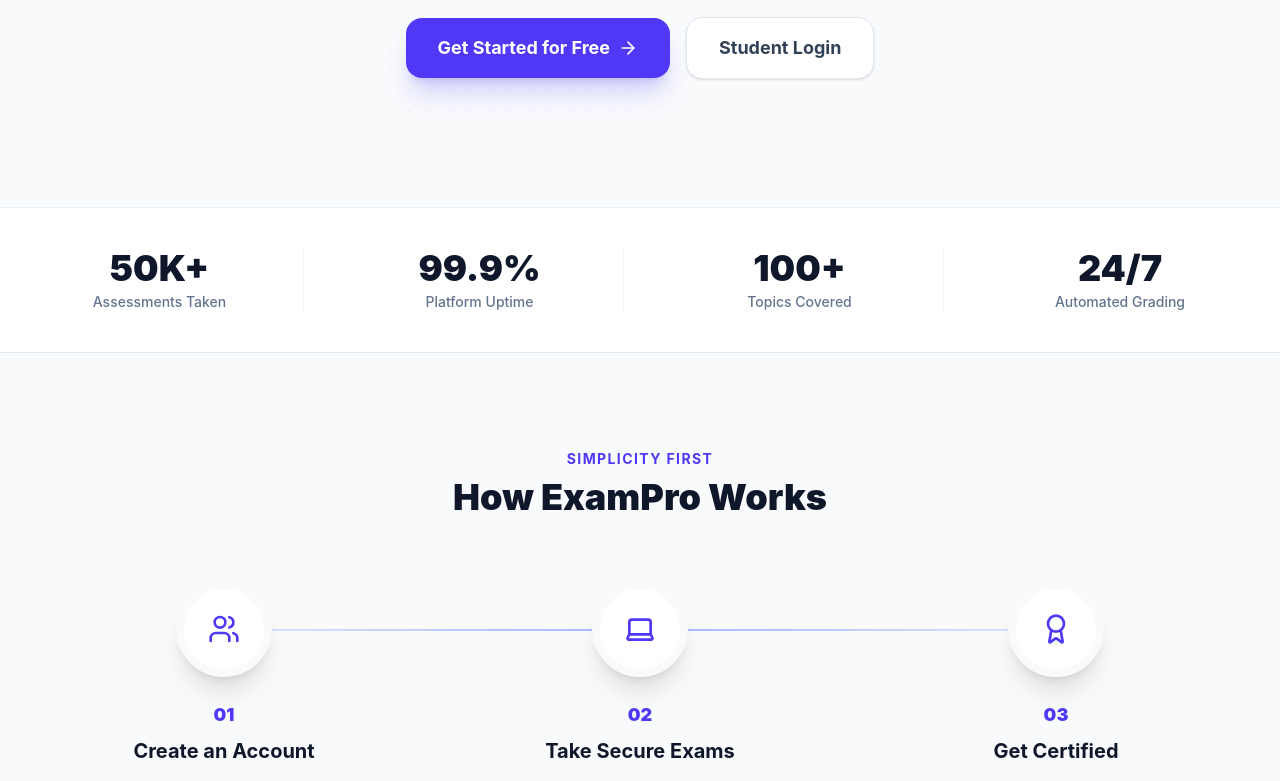
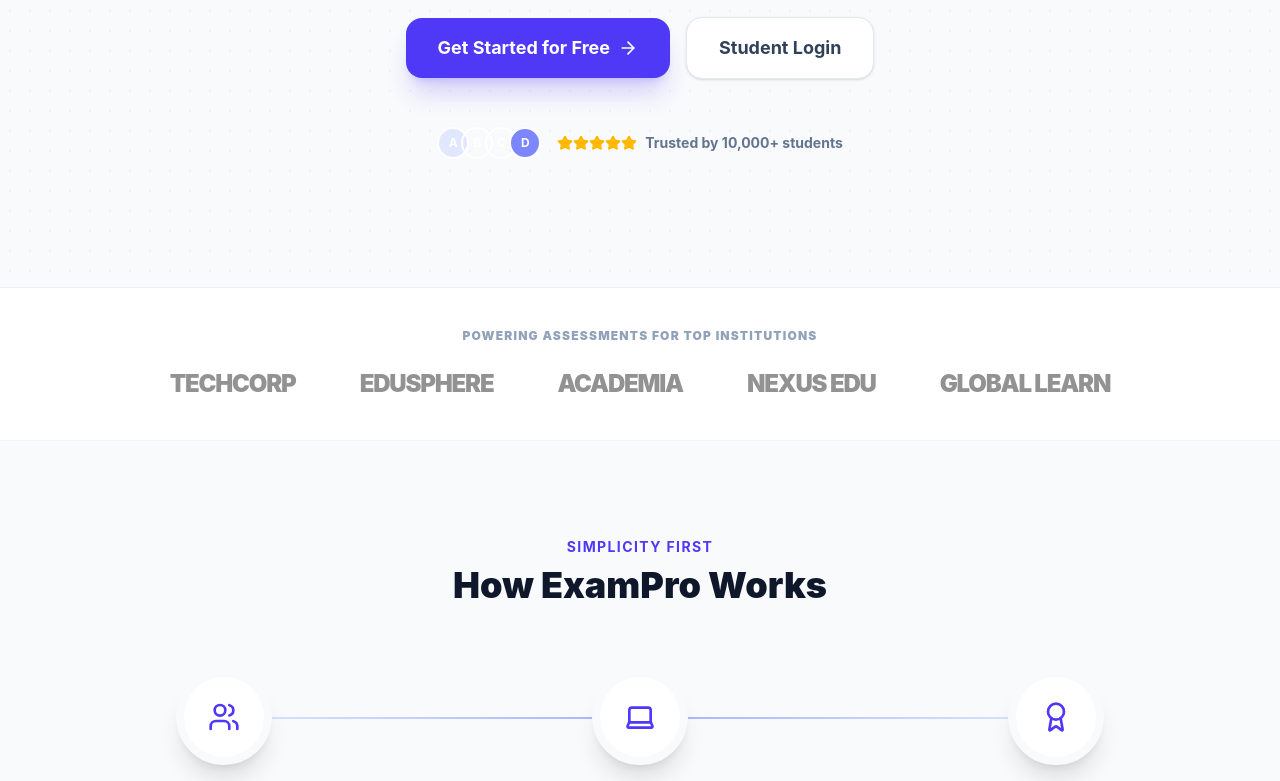
Before and after one commit to harshit-zx/online-exam-system, a React (Vite) app in the folder frontend/: page / in a window 1280 px wide. Shown: the part 780-1561 px from the top of the page. Built offline with nearby package versions, Linux system fonts and the light colour scheme; no server answers.

Commit message:
Refactor Home component with new features and FAQs

```diff
--- a/frontend/src/pages/Home.jsx
+++ b/frontend/src/pages/Home.jsx
@@ -9,7 +9,10 @@
   Users,
   Laptop,
   BarChart3,
-  Lock,
+  Star,
+  CheckCircle2,
+  HelpCircle,
+  Quote
 } from "lucide-react";
 import { useAuth } from "../context/AuthContext";
 import Footer from "../components/Footer";
@@ -21,31 +24,37 @@
   const dashboardPath =
     user?.role === "admin" ? "/admin/dashboard" : "/student/dashboard";
 
+  // Dummy Data for Exams
   const sampleExams = [
     {
       _id: "demo1",
       title: "Full-Stack Web Development Basics",
-      description:
-        "Test your knowledge on React, Node.js, and MongoDB fundamentals. Perfect for beginners looking to validate their skills.",
+      description: "Test your knowledge on React, Node.js, and MongoDB fundamentals. Perfect for beginners looking to validate their skills.",
       duration: 45,
       questions: new Array(20),
     },
     {
       _id: "demo2",
       title: "Advanced System Design",
-      description:
-        "Evaluate your understanding of scalable architectures, microservices, and database optimization techniques.",
+      description: "Evaluate your understanding of scalable architectures, microservices, and database optimization techniques.",
       duration: 60,
       questions: new Array(15),
     },
     {
       _id: "demo3",
       title: "Data Structures & Algorithms",
-      description:
-        "A comprehensive assessment covering arrays, trees, graphs, and algorithmic time complexities.",
+      description: "A comprehensive assessment covering arrays, trees, graphs, and algorithmic time complexities.",
       duration: 90,
       questions: new Array(30),
     },
+  ];
+
+  // Dummy Data for FAQs
+  const faqs = [
+    { q: "Is the anti-cheat system really secure?", a: "Yes. Our engine detects tab-switching, prevents copy-pasting, and issues automatic warnings to ensure complete academic integrity." },
+    { q: "Can I take exams on my mobile phone?", a: "Absolutely! The platform is 100% responsive, meaning you can take assessments seamlessly on desktops, tablets, or mobile devices." },
+    { q: "How do I get my certificate?", a: "Once you achieve a passing score, a high-resolution PDF certificate is instantly generated and available for download in your Results dashboard." },
+    { q: "What happens if my internet drops during an exam?", a: "We use local session storage to anchor your timer. If you disconnect or accidentally refresh, your timer and progress will pick right back up where you left off." }
   ];
 
   const handleExamClick = () => {
@@ -60,12 +69,10 @@
     <div className="min-h-screen bg-slate-50 font-sans selection:bg-indigo-100 selection:text-indigo-900">
       <Navbar />
 
-      {/* 1. HERO SECTION WITH MODERN DOT GRID */}
+      {/* 1. HERO SECTION */}
       <section className="relative pt-32 pb-24 md:pt-40 md:pb-32 px-4 overflow-hidden border-b border-slate-200/60">
-        {/* Background Dot Grid */}
-        <div className="absolute inset-0 bg-[radial-gradient(#e5e7eb_1px,transparent_1px)] bg-size-[20px_20px] opacity-50"></div>
-        {/* Glowing Orbs */}
-        <div className="absolute top-0 left-1/2 -translate-x-1/2 w-200 h-150 bg-linear-to-tr from-indigo-500/10 via-blue-500/10 to-purple-500/5 rounded-full blur-[100px] -z-10 pointer-events-none"></div>
+        <div className="absolute inset-0 bg-[radial-gradient(#e5e7eb_1px,transparent_1px)] bg-[size:20px_20px] opacity-50"></div>
+        <div className="absolute top-0 left-1/2 -translate-x-1/2 w-[800px] h-[600px] bg-gradient-to-tr from-indigo-500/10 via-blue-500/10 to-purple-500/5 rounded-full blur-[100px] -z-10 pointer-events-none"></div>
 
         <div className="max-w-5xl mx-auto text-center relative z-10">
           <div className="inline-flex items-center gap-2 px-4 py-2 rounded-full bg-white border border-slate-200 text-slate-600 font-bold text-xs sm:text-sm mb-8 shadow-sm hover:shadow-md transition-shadow">
@@ -75,36 +82,31 @@
 
           <h1 className="text-5xl md:text-7xl lg:text-8xl font-black text-slate-900 tracking-tight mb-8 leading-[1.1]">
             Master your skills with <br className="hidden md:block" />
-            <span className="text-transparent bg-clip-text bg-linear-to-r from-indigo-600 via-blue-600 to-indigo-600 bg-300% animate-gradient">
+            <span className="text-transparent bg-clip-text bg-gradient-to-r from-indigo-600 via-blue-600 to-indigo-600 animate-gradient">
               ExamPro
             </span>
           </h1>
 
           <p className="text-lg md:text-xl text-slate-600 max-w-2xl mx-auto mb-10 font-medium leading-relaxed">
             The most reliable platform for online examinations. Experience
-            bank-grade security, instant grading, and seamless assessment
-            management.
+            bank-grade security, instant grading, and seamless assessment management.
           </p>
 
-          <div className="flex flex-col sm:flex-row items-center justify-center gap-4">
+          <div className="flex flex-col sm:flex-row items-center justify-center gap-4 mb-12">
             {user ? (
               <Link
                 to={dashboardPath}
                 className="w-full sm:w-auto px-8 py-4 bg-slate-900 text-white font-bold rounded-2xl hover:bg-indigo-600 transition-all duration-300 shadow-xl shadow-slate-900/20 hover:shadow-indigo-600/30 active:scale-95 text-lg flex items-center justify-center gap-2 group"
               >
-                Enter Dashboard{" "}
-                <ArrowRight
-                  size={20}
-                  className="group-hover:translate-x-1 transition-transform"
-                />
+                Enter Dashboard <ArrowRight size={20} className="group-hover:translate-x-1 transition-transform" />
               </Link>
             ) : (
               <>
                 <Link
                   to="/signup"
-                  className="w-full sm:w-auto px-8 py-4 bg-indigo-600 text-white font-bold rounded-2xl hover:bg-indigo-700 transition-all shadow-xl shadow-indigo-600/20 active:scale-95 text-lg flex items-center justify-center gap-2"
+                  className="w-full sm:w-auto px-8 py-4 bg-indigo-600 text-white font-bold rounded-2xl hover:bg-indigo-700 transition-all shadow-xl shadow-indigo-600/20 active:scale-95 text-lg flex items-center justify-center gap-2 group"
                 >
-                  Get Started for Free <ArrowRight size={20} />
+                  Get Started for Free <ArrowRight size={20} className="group-hover:translate-x-1 transition-transform" />
                 </Link>
                 <Link
                   to="/login"
@@ -115,101 +117,57 @@
               </>
             )}
           </div>
-        </div>
-      </section>
 
-      {/* 2. SOCIAL PROOF / STATS STRIP */}
-      <section className="border-b border-slate-200 bg-white">
-        <div className="max-w-7xl mx-auto px-4 py-10">
-          <div className="grid grid-cols-2 md:grid-cols-4 gap-8 text-center divide-x divide-slate-100">
-            <div>
-              <h3 className="text-3xl md:text-4xl font-black text-slate-900">
-                50K+
-              </h3>
-              <p className="text-slate-500 font-medium text-sm mt-1">
-                Assessments Taken
-              </p>
+          {/* Trust Badge */}
+          <div className="flex items-center justify-center gap-2 text-sm font-bold text-slate-500">
+            <div className="flex -space-x-2 mr-2">
+              {[1, 2, 3, 4].map((i) => (
+                <div key={i} className={`w-8 h-8 rounded-full border-2 border-white bg-indigo-${i}00 flex items-center justify-center text-xs text-white`}>
+                   {String.fromCharCode(64 + i)}
+                </div>
+              ))}
             </div>
-            <div>
-              <h3 className="text-3xl md:text-4xl font-black text-slate-900">
-                99.9%
-              </h3>
-              <p className="text-slate-500 font-medium text-sm mt-1">
-                Platform Uptime
-              </p>
-            </div>
-            <div>
-              <h3 className="text-3xl md:text-4xl font-black text-slate-900">
-                100+
-              </h3>
-              <p className="text-slate-500 font-medium text-sm mt-1">
-                Topics Covered
-              </p>
-            </div>
-            <div>
-              <h3 className="text-3xl md:text-4xl font-black text-slate-900">
-                24/7
-              </h3>
-              <p className="text-slate-500 font-medium text-sm mt-1">
-                Automated Grading
-              </p>
-            </div>
+            <div className="flex text-amber-400"><Star size={16} fill="currentColor"/><Star size={16} fill="currentColor"/><Star size={16} fill="currentColor"/><Star size={16} fill="currentColor"/><Star size={16} fill="currentColor"/></div>
+            <span>Trusted by 10,000+ students</span>
           </div>
         </div>
       </section>
 
-      {/* 3. HOW IT WORKS (NEW) */}
+      {/* 2. TRUSTED BY LOGOS */}
+      <section className="py-10 bg-white border-b border-slate-100 overflow-hidden">
+         <div className="max-w-7xl mx-auto px-4 text-center">
+            <p className="text-xs font-black uppercase tracking-widest text-slate-400 mb-6">Powering assessments for top institutions</p>
+            <div className="flex flex-wrap justify-center items-center gap-8 md:gap-16 opacity-50 grayscale">
+               {['TECHCORP', 'EDUSPHERE', 'ACADEMIA', 'NEXUS EDU', 'GLOBAL LEARN'].map((name, idx) => (
+                  <span key={idx} className="text-xl md:text-2xl font-black text-slate-800 tracking-tighter">{name}</span>
+               ))}
+            </div>
+         </div>
+      </section>
+
+      {/* 3. HOW IT WORKS */}
       <section className="py-24 bg-slate-50">
         <div className="max-w-7xl mx-auto px-4 sm:px-6 lg:px-8">
           <div className="text-center mb-16">
-            <h2 className="text-sm font-bold text-indigo-600 uppercase tracking-widest mb-2">
-              Simplicity First
-            </h2>
-            <h3 className="text-3xl md:text-4xl font-black text-slate-900">
-              How ExamPro Works
-            </h3>
+            <h2 className="text-sm font-bold text-indigo-600 uppercase tracking-widest mb-2">Simplicity First</h2>
+            <h3 className="text-3xl md:text-4xl font-black text-slate-900">How ExamPro Works</h3>
           </div>
 
           <div className="grid md:grid-cols-3 gap-8 relative">
-            {/* Connecting Line for Desktop */}
-            <div className="hidden md:block absolute top-12 left-[15%] right-[15%] h-0.5 bg-linear-to-r from-indigo-100 via-indigo-300 to-indigo-100 z-0"></div>
+            <div className="hidden md:block absolute top-12 left-[15%] right-[15%] h-0.5 bg-gradient-to-r from-indigo-100 via-indigo-300 to-indigo-100 z-0"></div>
 
             {[
-              {
-                step: "01",
-                title: "Create an Account",
-                desc: "Sign up in seconds. Admins can create exams, students can browse them.",
-                icon: Users,
-              },
-              {
-                step: "02",
-                title: "Take Secure Exams",
-                desc: "Experience our locked-down assessment environment to prove your skills.",
-                icon: Laptop,
-              },
-              {
-                step: "03",
-                title: "Get Certified",
-                desc: "Receive instant AI grading and download your high-resolution certificate.",
-                icon: Award,
-              },
+              { step: "01", title: "Create an Account", desc: "Sign up in seconds. Admins can create exams, students can browse them.", icon: Users },
+              { step: "02", title: "Take Secure Exams", desc: "Experience our locked-down assessment environment to prove your skills.", icon: Laptop },
+              { step: "03", title: "Get Certified", desc: "Receive instant AI grading and download your high-resolution certificate.", icon: Award },
             ].map((item, i) => (
-              <div
-                key={i}
-                className="relative z-10 flex flex-col items-center text-center group"
-              >
-                <div className="w-24 h-24 bg-white rounded-full border-8 border-slate-50 shadow-xl flex items-center justify-center mb-6 group-hover:scale-110 transition-transform duration-300">
+              <div key={i} className="relative z-10 flex flex-col items-center text-center group">
+                <div className="w-24 h-24 bg-white rounded-full border-8 border-slate-50 shadow-xl flex items-center justify-center mb-6 group-hover:-translate-y-2 transition-transform duration-300">
                   <item.icon size={32} className="text-indigo-600" />
                 </div>
-                <span className="text-indigo-600 font-black text-lg mb-2">
-                  {item.step}
-                </span>
-                <h4 className="text-xl font-bold text-slate-900 mb-3">
-                  {item.title}
-                </h4>
-                <p className="text-slate-500 font-medium max-w-xs">
-                  {item.desc}
-                </p>
+                <span className="text-indigo-600 font-black text-lg mb-2">{item.step}</span>
+                <h4 className="text-xl font-bold text-slate-900 mb-3">{item.title}</h4>
+                <p className="text-slate-500 font-medium max-w-xs">{item.desc}</p>
               </div>
             ))}
           </div>
@@ -221,37 +179,18 @@
         <div className="max-w-7xl mx-auto px-4 sm:px-6 lg:px-8">
           <div className="flex flex-col md:flex-row justify-between items-end mb-12 gap-6">
             <div className="max-w-2xl">
-              <h2 className="text-3xl md:text-4xl font-black text-slate-900 mb-4">
-                Featured Assessments
-              </h2>
-              <p className="text-slate-500 font-medium text-lg">
-                Preview our top-rated exams. Create an account to unlock full
-                access, track your progress, and earn completion certificates.
-              </p>
+              <h2 className="text-3xl md:text-4xl font-black text-slate-900 mb-4">Featured Assessments</h2>
+              <p className="text-slate-500 font-medium text-lg">Preview our top-rated exams. Create an account to unlock full access, track your progress, and earn completion certificates.</p>
             </div>
-            <Link
-              to="/signup"
-              className="text-indigo-600 font-bold hover:text-indigo-700 flex items-center gap-2 shrink-0 group"
-            >
-              View All Exams{" "}
-              <ArrowRight
-                size={18}
-                className="group-hover:translate-x-1 transition-transform"
-              />
+            <Link to="/signup" className="text-indigo-600 font-bold hover:text-indigo-700 flex items-center gap-2 shrink-0 group">
+              View All Exams <ArrowRight size={18} className="group-hover:translate-x-1 transition-transform" />
             </Link>
           </div>
 
           <div className="grid grid-cols-1 md:grid-cols-2 lg:grid-cols-3 gap-8 items-stretch">
             {sampleExams.map((exam) => (
-              <div
-                key={exam._id}
-                className="h-full transition-transform hover:-translate-y-2 duration-300"
-              >
-                <ExamCard
-                  exam={exam}
-                  onClick={handleExamClick}
-                  buttonText={user ? "Enter Dashboard" : "Login to Take Exam"}
-                />
+              <div key={exam._id} className="h-full transition-transform hover:-translate-y-2 duration-300">
+                <ExamCard exam={exam} onClick={handleExamClick} buttonText={user ? "Enter Dashboard" : "Login to Take Exam"} />
               </div>
             ))}
           </div>
@@ -262,73 +201,103 @@
       <section className="py-24 bg-slate-900 px-4 sm:px-6 lg:px-8">
         <div className="max-w-7xl mx-auto">
           <div className="text-center mb-16">
-            <h2 className="text-3xl md:text-5xl font-black text-white mb-6">
-              Engineered for Integrity.
-            </h2>
-            <p className="text-slate-400 text-lg max-w-2xl mx-auto">
-              Everything you need to run high-stakes online examinations
-              securely and efficiently.
-            </p>
+            <h2 className="text-3xl md:text-5xl font-black text-white mb-6">Engineered for Integrity.</h2>
+            <p className="text-slate-400 text-lg max-w-2xl mx-auto">Everything you need to run high-stakes online examinations securely and efficiently.</p>
           </div>
 
-          {/* Bento Grid */}
           <div className="grid grid-cols-1 md:grid-cols-3 gap-6">
-            <div className="md:col-span-2 bg-linear-to-br from-indigo-900/50 to-slate-800 p-8 md:p-12 rounded-[2.5rem] border border-slate-700/50 group hover:border-indigo-500/50 transition-colors">
+            <div className="md:col-span-2 bg-gradient-to-br from-indigo-900/50 to-slate-800 p-8 md:p-12 rounded-[2.5rem] border border-slate-700/50 group hover:border-indigo-500/50 transition-colors">
               <div className="w-14 h-14 bg-indigo-500/20 rounded-2xl flex items-center justify-center mb-6">
                 <ShieldCheck size={28} className="text-indigo-400" />
               </div>
-              <h3 className="text-2xl font-bold text-white mb-4">
-                Military-Grade Proctoring
-              </h3>
-              <p className="text-slate-400 text-lg leading-relaxed max-w-lg">
-                Our strict anti-cheat engine detects tab switching, prevents
-                copy-pasting, and locks down the environment to ensure absolute
-                academic integrity.
-              </p>
+              <h3 className="text-2xl font-bold text-white mb-4">Military-Grade Proctoring</h3>
+              <p className="text-slate-400 text-lg leading-relaxed max-w-lg">Our strict anti-cheat engine detects tab switching, prevents copy-pasting, and locks down the environment to ensure absolute academic integrity.</p>
             </div>
 
-            <div className="bg-linear-to-br from-slate-800 to-slate-900 p-8 md:p-10 rounded-[2.5rem] border border-slate-700/50 group hover:border-amber-500/50 transition-colors">
+            <div className="bg-gradient-to-br from-slate-800 to-slate-900 p-8 md:p-10 rounded-[2.5rem] border border-slate-700/50 group hover:border-amber-500/50 transition-colors">
               <div className="w-14 h-14 bg-amber-500/20 rounded-2xl flex items-center justify-center mb-6">
                 <Award size={28} className="text-amber-400" />
               </div>
-              <h3 className="text-xl font-bold text-white mb-3">
-                Verified Certificates
-              </h3>
-              <p className="text-slate-400 leading-relaxed">
-                Automatically generate gorgeous, high-resolution PDF
-                certificates for students who pass their exams.
-              </p>
+              <h3 className="text-xl font-bold text-white mb-3">Verified Certificates</h3>
+              <p className="text-slate-400 leading-relaxed">Automatically generate gorgeous, high-resolution PDF certificates for students who pass their exams.</p>
             </div>
 
-            <div className="bg-linear-to-br from-slate-800 to-slate-900 p-8 md:p-10 rounded-[2.5rem] border border-slate-700/50 group hover:border-emerald-500/50 transition-colors">
+            <div className="bg-gradient-to-br from-slate-800 to-slate-900 p-8 md:p-10 rounded-[2.5rem] border border-slate-700/50 group hover:border-emerald-500/50 transition-colors">
               <div className="w-14 h-14 bg-emerald-500/20 rounded-2xl flex items-center justify-center mb-6">
                 <Zap size={28} className="text-emerald-400" />
               </div>
-              <h3 className="text-xl font-bold text-white mb-3">
-                Instant AI Grading
-              </h3>
-              <p className="text-slate-400 leading-relaxed">
-                Zero wait time. Students get their score immediately after
-                submission with detailed analytics.
-              </p>
+              <h3 className="text-xl font-bold text-white mb-3">Instant AI Grading</h3>
+              <p className="text-slate-400 leading-relaxed">Zero wait time. Students get their score immediately after submission with detailed analytics.</p>
             </div>
 
-            <div className="md:col-span-2 bg-linear-to-br from-blue-900/40 to-slate-800 p-8 md:p-12 rounded-[2.5rem] border border-slate-700/50 flex flex-col md:flex-row items-start md:items-center gap-8 group hover:border-blue-500/50 transition-colors">
-              <div className="flex-1">
-                <div className="w-14 h-14 bg-blue-500/20 rounded-2xl flex items-center justify-center mb-6">
-                  <BarChart3 size={28} className="text-blue-400" />
-                </div>
-                <h3 className="text-2xl font-bold text-white mb-4">
-                  Deep Analytics
-                </h3>
-                <p className="text-slate-400 text-lg leading-relaxed">
-                  Review question-by-question performance breakdowns to identify
-                  strengths and areas for improvement.
-                </p>
+            <div className="md:col-span-2 bg-gradient-to-br from-blue-900/40 to-slate-800 p-8 md:p-12 rounded-[2.5rem] border border-slate-700/50 group hover:border-blue-500/50 transition-colors">
+              <div className="w-14 h-14 bg-blue-500/20 rounded-2xl flex items-center justify-center mb-6">
+                <BarChart3 size={28} className="text-blue-400" />
               </div>
+              <h3 className="text-2xl font-bold text-white mb-4">Deep Analytics</h3>
+              <p className="text-slate-400 text-lg leading-relaxed max-w-lg">Review question-by-question performance breakdowns to identify strengths and areas for improvement globally.</p>
             </div>
           </div>
         </div>
+      </section>
+
+      {/* 6. TESTIMONIALS */}
+      <section className="py-24 bg-slate-50 border-b border-slate-100">
+         <div className="max-w-7xl mx-auto px-4 sm:px-6 lg:px-8">
+            <div className="text-center mb-16">
+               <h3 className="text-3xl md:text-4xl font-black text-slate-900">Loved by Admins & Students</h3>
+            </div>
+            <div className="grid md:grid-cols-3 gap-8">
+               {[
+                  { name: "Sarah J.", role: "University Professor", review: "The anti-cheat features are incredible. It completely eliminated the tab-switching issues we had during midterm evaluations." },
+                  { name: "Michael T.", role: "Bootcamp Student", review: "The interface is so clean and distraction-free. Getting my certificate immediately as a PDF after passing felt incredibly rewarding." },
+                  { name: "David L.", role: "HR Recruiter", review: "We use ExamPro to assess technical candidates. The instant analytics save our team dozens of hours of manual grading." }
+               ].map((t, idx) => (
+                  <div key={idx} className="bg-white p-8 rounded-[2rem] shadow-sm border border-slate-100 relative">
+                     <Quote className="absolute top-6 right-8 text-indigo-100" size={40} />
+                     <div className="flex text-amber-400 mb-4"><Star size={16} fill="currentColor"/><Star size={16} fill="currentColor"/><Star size={16} fill="currentColor"/><Star size={16} fill="currentColor"/><Star size={16} fill="currentColor"/></div>
+                     <p className="text-slate-600 font-medium mb-6 relative z-10">"{t.review}"</p>
+                     <div>
+                        <h5 className="font-bold text-slate-900">{t.name}</h5>
+                        <p className="text-xs font-bold text-indigo-600 uppercase tracking-widest">{t.role}</p>
+                     </div>
+                  </div>
+               ))}
+            </div>
+         </div>
+      </section>
+
+      {/* 7. FAQ SECTION */}
+      <section className="py-24 bg-white">
+         <div className="max-w-3xl mx-auto px-4 sm:px-6 lg:px-8">
+            <div className="flex items-center gap-3 justify-center mb-12">
+               <HelpCircle className="text-indigo-600" size={32} />
+               <h3 className="text-3xl md:text-4xl font-black text-slate-900">Frequently Asked Questions</h3>
+            </div>
+            <div className="space-y-6">
+               {faqs.map((faq, idx) => (
+                  <div key={idx} className="bg-slate-50 p-6 rounded-2xl border border-slate-100">
+                     <h4 className="font-bold text-slate-900 text-lg mb-2 flex items-start gap-2">
+                        <CheckCircle2 className="text-emerald-500 shrink-0 mt-0.5" size={20} />
+                        {faq.q}
+                     </h4>
+                     <p className="text-slate-500 font-medium pl-7">{faq.a}</p>
+                  </div>
+               ))}
+            </div>
+         </div>
+      </section>
+
+      {/* 8. BOTTOM CTA */}
+      <section className="py-24 bg-indigo-600 relative overflow-hidden">
+         <div className="absolute inset-0 bg-[radial-gradient(#ffffff22_1px,transparent_1px)] bg-[size:20px_20px] opacity-30"></div>
+         <div className="max-w-4xl mx-auto px-4 text-center relative z-10">
+            <h2 className="text-4xl md:text-5xl font-black text-white mb-6">Ready to upgrade your assessments?</h2>
+            <p className="text-indigo-100 text-xl font-medium mb-10">Join thousands of users who have already switched to ExamPro for a secure, seamless testing experience.</p>
+            <Link to="/signup" className="inline-flex items-center justify-center px-10 py-5 bg-white text-indigo-600 font-black rounded-2xl hover:bg-slate-50 transition-all shadow-xl shadow-indigo-900/20 active:scale-95 text-lg group">
+               Create Free Account <ArrowRight size={20} className="ml-2 group-hover:translate-x-1 transition-transform" />
+            </Link>
+         </div>
       </section>
 
       <Footer />
```
